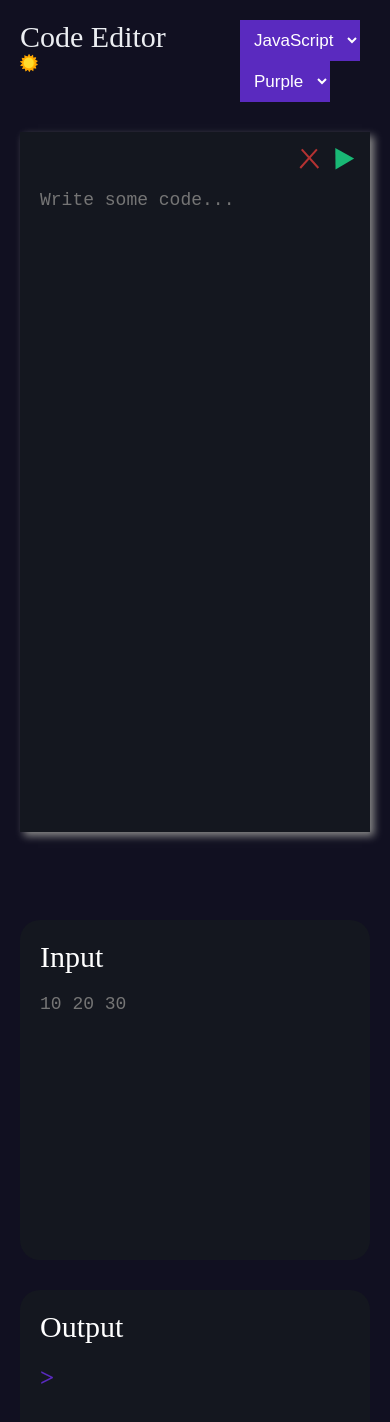
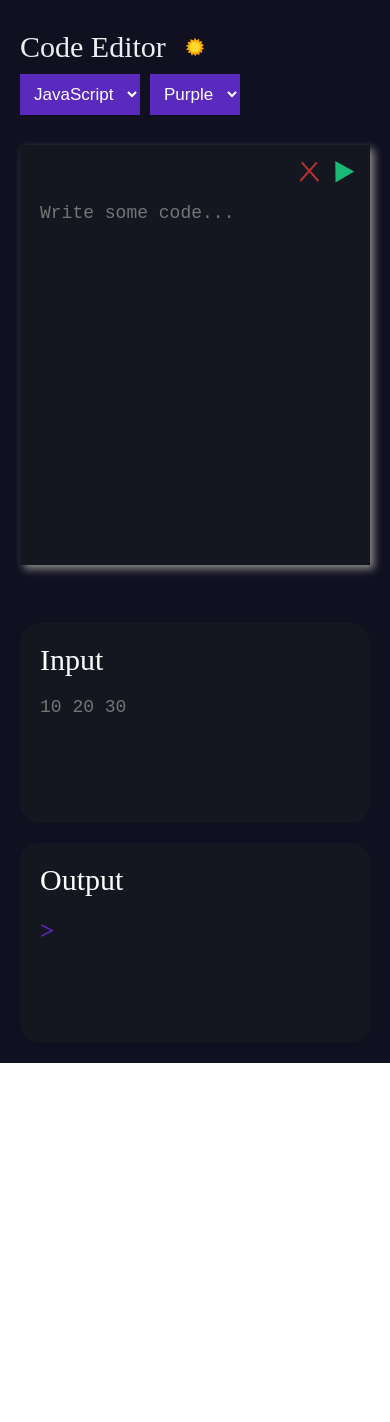
Before and after one commit to riyasavant/editor-web, a React (Create React App) app: page / in a window 390 px wide. Shown: the top 1422 px of the page. After the commit the page ends 1063 px from the top, so only its background shows below. Built offline with nearby package versions, Linux system fonts and the light colour scheme.

Commit message:
Added flex for header in mobile device

```diff
--- a/src/Components/Editor/index.css
+++ b/src/Components/Editor/index.css
@@ -16,3 +16,9 @@
 .container__editor textarea {
   outline: 0;
 }
+
+@media (max-width: 900px) {
+  .editor-styles {
+    min-height: 420px;
+  }
+}
--- a/src/Components/Header/index.css
+++ b/src/Components/Header/index.css
@@ -1,3 +1,20 @@
-.flex {
-    display: flex;
+.header-inner {
+  display: flex;
 }
+
+.header-flex {
+  display: flex;
+  justify-content: space-between;
+}
+
+@media (max-width: 550px) {
+  .header-flex {
+    flex-direction: column;
+    justify-content: flex-start;
+  }
+
+  .header-inner {
+    flex-direction: row;
+    padding-top: 10px;
+  }
+}
--- a/src/Components/Header/index.js
+++ b/src/Components/Header/index.js
@@ -12,8 +12,8 @@ export default function Header({
   changeColor,
 }) {
   return (
-    <div style={{ display: "flex", justifyContent: "space-between" }}>
-      <div className="flex">
+    <div className="header-flex">
+      <div className="header-inner">
         <div style={{ fontSize: "30px", marginRight: "20px" }}>Code Editor</div>
         <div
           onClick={changeTheme}
@@ -27,7 +27,7 @@ export default function Header({
           />
         </div>
       </div>
-      <div className="flex">
+      <div className="header-inner">
         <div>
           <select
             onChange={(e) => changeLanguage(e.target.value)}
--- a/src/Components/Input/index.css
+++ b/src/Components/Input/index.css
@@ -15,3 +15,10 @@
 .container__editor textarea {
   outline: 0;
 }
+
+@media (max-width: 900px) {
+  .input-styles {
+    min-height: 200px;
+    margin-top: 0px;
+  }
+}
--- a/src/Components/Output/index.css
+++ b/src/Components/Output/index.css
@@ -1,7 +1,6 @@
 .output-styles {
-  height: 320px;
   margin-top: 30px;
-  min-height: 200px;
+  min-height: 320px;
   border-radius: 20px;
 }
 
@@ -12,3 +11,10 @@
 .dark-op {
   background: #14171f;
 }
+
+@media (max-width: 900px) {
+  .output-styles {
+    margin-top: 20px;
+    min-height: 200px;
+  }
+}
```
